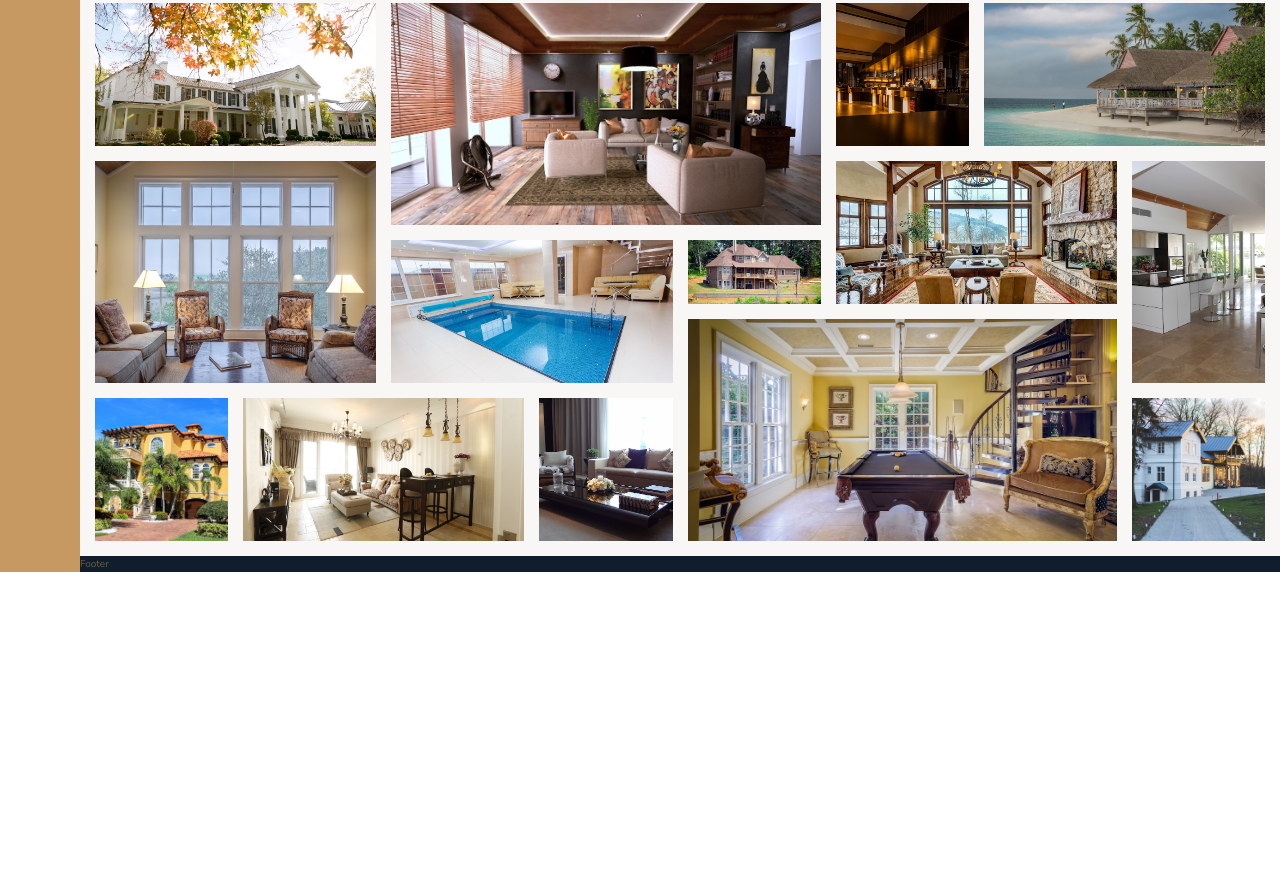
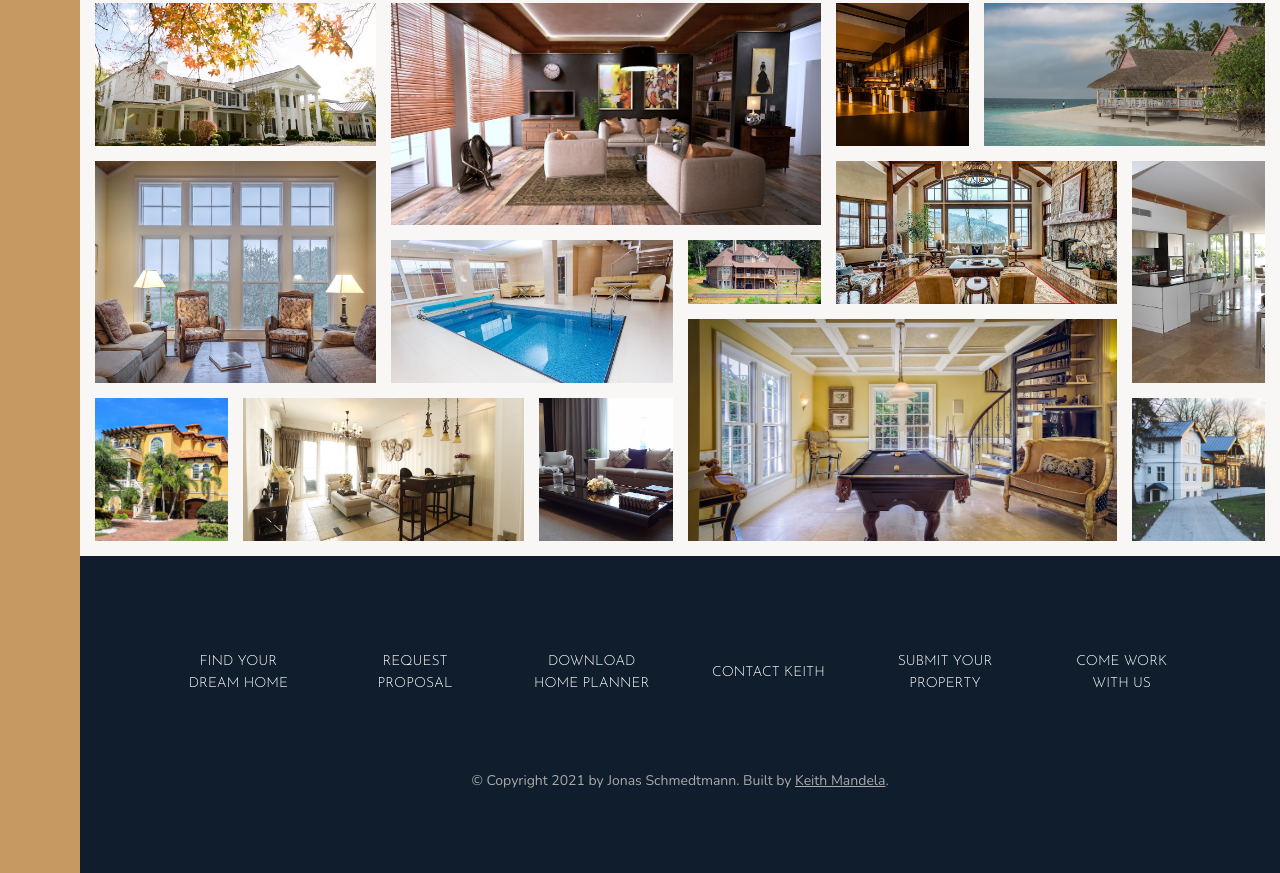
Before and after one commit to MandelaK/nexter, a website: page index.html in a window 1280 px wide. Shown: the part 3072-3945 px from the top of the page. Before the commit the page ends 3644 px from the top, so only its background shows below. Drawn offline with nearby package versions, Linux system fonts and the light colour scheme.

Commit message:
Implement and style footer

```diff
--- a/index.html
+++ b/index.html
@@ -358,6 +358,33 @@
         />
       </figure>
     </section>
-    <footer class="footer">Footer</footer>
+    <footer class="footer">
+      <ul class="nav">
+        <li class="nav__item">
+          <a href="#" class="nav__link">Find your dream home</a>
+        </li>
+        <li class="nav__item">
+          <a href="#" class="nav__link">Request Proposal</a>
+        </li>
+        <li class="nav__item">
+          <a href="#" class="nav__link">Download home planner</a>
+        </li>
+        <li class="nav__item">
+          <a href="mailto://kazi.keith@gmail.com" class="nav__link"
+            >Contact Keith</a
+          >
+        </li>
+        <li class="nav__item">
+          <a href="#" class="nav__link">Submit Your Property</a>
+        </li>
+        <li class="nav__item">
+          <a href="#" class="nav__link">Come Work With Us</a>
+        </li>
+      </ul>
+      <p class="copyright">
+        &copy; Copyright 2021 by Jonas Schmedtmann. Built by
+        <a class="author_link" href="https://mandelak.com">Keith Mandela</a>.
+      </p>
+    </footer>
   </body>
 </html>
--- a/sass/_footer.scss
+++ b/sass/_footer.scss
@@ -1,4 +1,48 @@
 .footer {
   background-color: $color-secondary;
   grid-column: full-start / full-end;
+
+  padding: 8rem;
+
+  .copyright {
+    font-size: 1.4rem;
+    color: $color-grey-light-2;
+    margin-top: 6rem;
+    text-align: center;
+    margin-right: auto;
+    margin-left: auto;
+    width: 80%;
+  }
+
+  .author_link:link,
+  .author_link:visited {
+    color: currentColor;
+  }
 }
+
+.nav {
+  list-style: none;
+  display: grid;
+  grid-template-columns: repeat(auto-fit, minmax(15rem, 1fr));
+  align-items: center;
+  grid-gap: 2rem;
+
+  &__link:link,
+  &__link:visited {
+    font-size: 1.4rem;
+    color: #fff;
+    text-decoration: none;
+    font-family: $font-display;
+    text-transform: uppercase;
+    text-align: center;
+    padding: 1.5rem;
+    display: block;
+    transition: all 0.2s;
+  }
+
+  &__link:hover,
+  &__link:active {
+    background-color: rgba(#fff, 0.05);
+    transform: translateY(-3px);
+  }
+}
```
Also changed, not shown: css/style.css.
